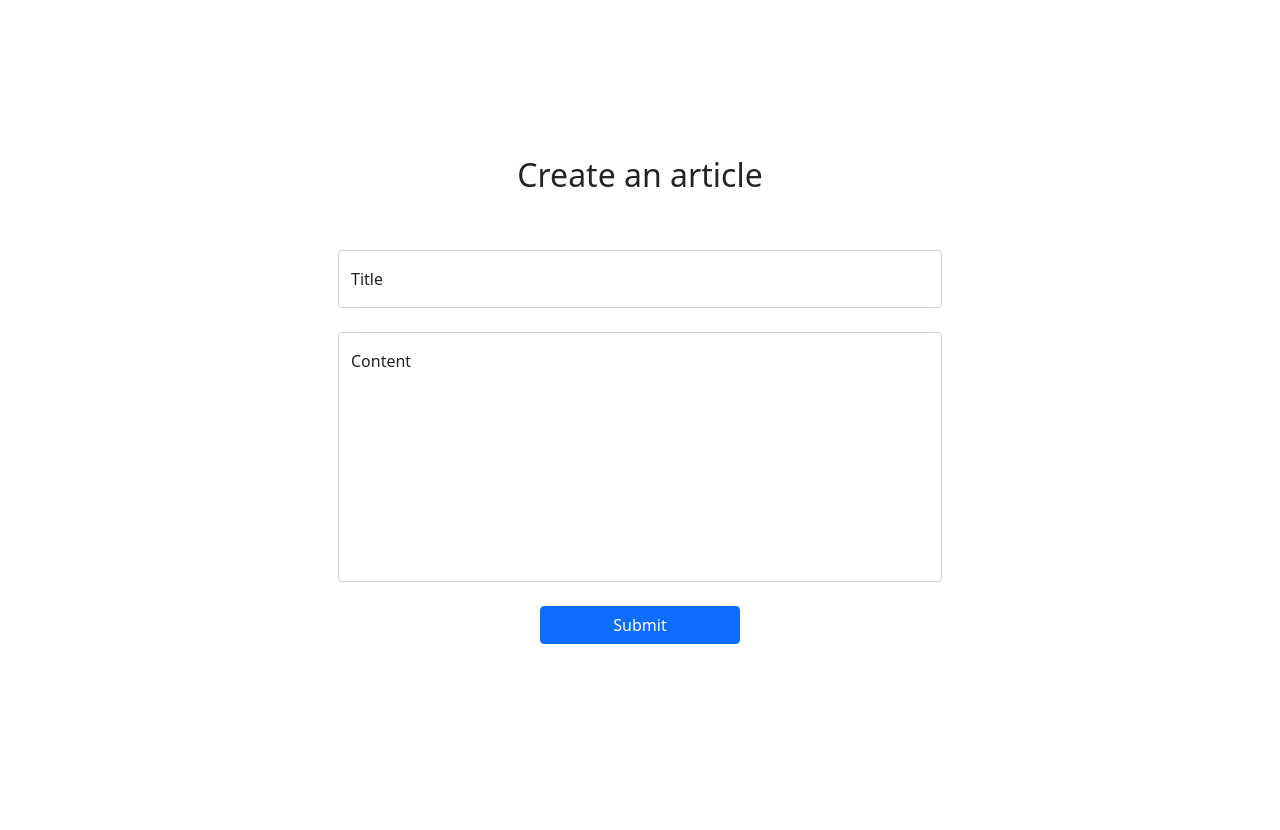
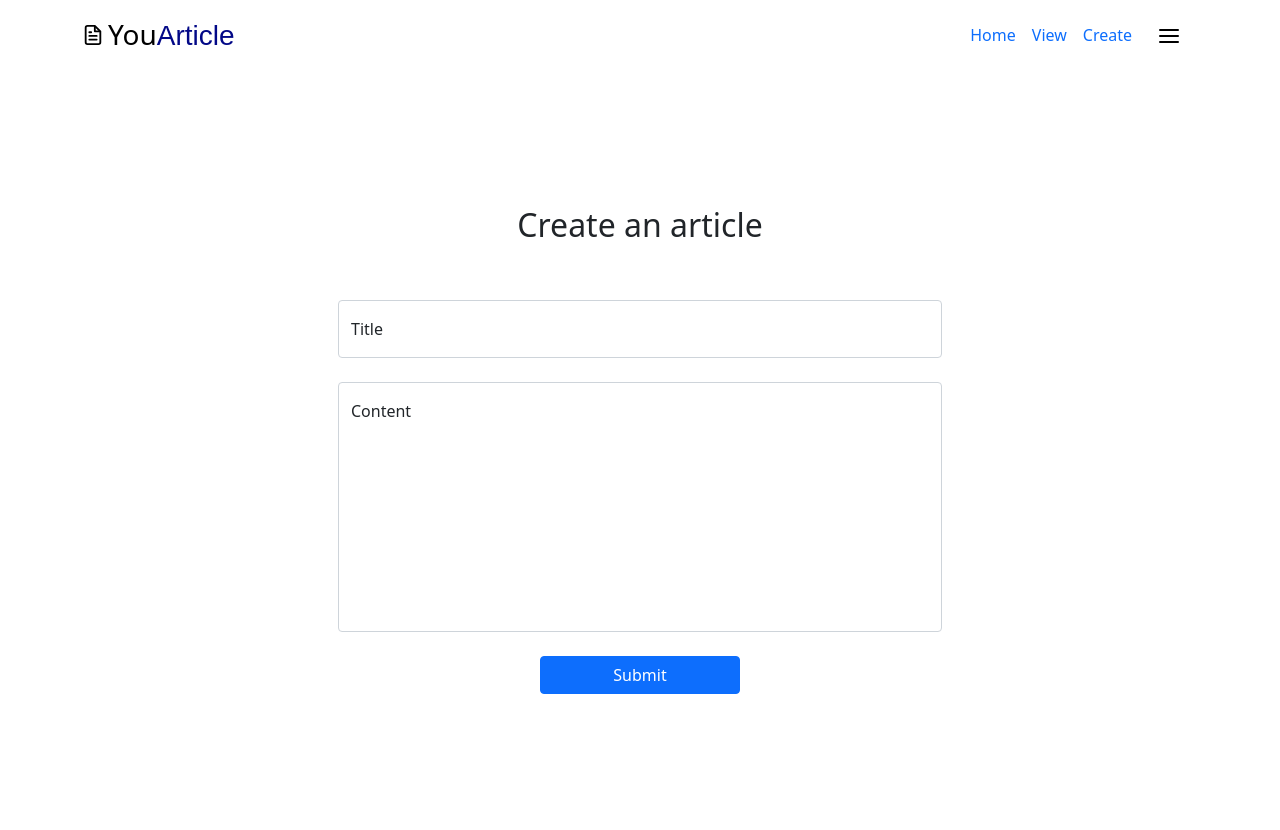
Before and after one commit to elkhailihamza/ArticleManager, a PHP site: page /form.php in a window 1280 px wide. Before the commit the page ends 644 px from the top, so only its background shows below. Run offline with PHP 8.4, Linux system fonts and the light colour scheme; data that the repository does not hold is empty.

Commit message:
added footer and header php + some changes

```diff
--- a/includes/CRUD/crud.php
+++ b/includes/CRUD/crud.php
@@ -89,7 +89,6 @@ class crud extends database
     {
         $this->title = $_POST['title'];
         $this->content = $_POST['content'];
-        $this->id = $_POST['id'];
         $this->user_id = 1;
 
         if (!empty($this->title) && !empty($this->content)) {
@@ -97,6 +96,7 @@ class crud extends database
                 $this->addArticles($this->title, $this->content, $this->user_id);
                 header("Location: __DIR__ . /../index.php");
             } else if ($identifier == 'update') {
+                $this->id = $_POST['id'];
                 $this->updArticles($this->title, $this->content, $this->id);
                 header("Location: __DIR__ . /../index.php");
             }
--- /dev/null
+++ b/includes/css/styles.css
@@ -0,0 +1 @@
+@import url('https://fonts.googleapis.com/css2?family=Allerta+Stencil&family=DM+Sans:opsz,wght@9..40,200;9..40,400&family=Doppio+One&family=Inter:wght@300;700&family=Style+Script&display=swap');
--- /dev/null
+++ b/includes/footer.php
@@ -0,0 +1,3 @@
+</body>
+</html>
+<script src="https://cdn.jsdelivr.net/npm/bootstrap@5.1.3/dist/js/bootstrap.bundle.min.js" integrity="sha384-ka7Sk0Gln4gmtz2MlQnikT1wXgYsOg+OMhuP+IlRH9sENBO0LRn5q+8nbTov4+1p" crossorigin="anonymous"></script>
--- a/includes/header.php
+++ b/includes/header.php
@@ -0,0 +1,60 @@
+<!DOCTYPE html>
+<html lang="en">
+
+<head>
+  <meta charset="UTF-8">
+  <meta name="viewport" content="width=device-width, initial-scale=1.0">
+  <link href="https://cdn.jsdelivr.net/npm/bootstrap@5.1.3/dist/css/bootstrap.min.css" rel="stylesheet"
+    integrity="sha384-1BmE4kWBq78iYhFldvKuhfTAU6auU8tT94WrHftjDbrCEXSU1oBoqyl2QvZ6jIW3" crossorigin="anonymous">
+  <link rel="stylesheet" src="./css/styles.css" />
+  <link rel="stylesheet" src="../includes/css/styles.css" />
+</head>
+
+<body>
+  <nav class="navbar navbar-expand-lg">
+    <div class="container d-flex justify-content-between align-items-center">
+      <div>
+        <a class="navbar-brand text-black d-flex justify-content-center align-items-center gap-1 fs-3" href="#">
+          <svg xmlns="http://www.w3.org/2000/svg" width="22" height="22" viewBox="0 0 24 24" fill="none"
+            stroke="#000000" stroke-width="2" stroke-linecap="round" stroke-linejoin="round">
+            <path d="M14 2H6a2 2 0 0 0-2 2v16c0 1.1.9 2 2 2h12a2 2 0 0 0 2-2V8l-6-6z" />
+            <path d="M14 3v5h5M16 13H8M16 17H8M10 9H8" />
+          </svg><span>You<span class="p-0" style="color: #020887; font-family: 'Allerta Stencil', sans-serif;">Article</span></span>
+        </a>
+      </div>
+      <div>
+        <ul class="navbar-nav me-auto mb-2 mb-lg-0">
+          <li class="nav-item">
+            <a class="nav-link active" aria-current="page" href="index.php">Home</a>
+          </li>
+          <li class="nav-item">
+            <a class="nav-link" href="#">View</a>
+          </li>
+          <li class="nav-item">
+            <a class="nav-link" href="./form.php">Create</a>
+          </li>
+          <li class="nav-item">
+            <div class="dropdown">
+              <a class="btn px-3" style="padding-bottom: 6px;" type="button" id="dropdownMenuButton1"
+                data-bs-toggle="dropdown" aria-expanded="false">
+                <svg xmlns="http://www.w3.org/2000/svg" width="24" height="24" viewBox="0 0 24 24" fill="none"
+                  stroke="#000000" stroke-width="2" stroke-linecap="round" stroke-linejoin="round">
+                  <line x1="3" y1="12" x2="21" y2="12"></line>
+                  <line x1="3" y1="6" x2="21" y2="6"></line>
+                  <line x1="3" y1="18" x2="21" y2="18"></line>
+                </svg>
+              </a>
+              <ul class="dropdown-menu dropdown-menu-end" aria-labelledby="dropdownMenuButton1">
+                <li><a class="dropdown-item" href="#">Login</a></li>
+                <li><a class="dropdown-item" href="#">Register</a></li>
+                <li>
+                  <hr class="dropdown-divider">
+                </li>
+                <li><a class="dropdown-item" href="#">Logout</a></li>
+              </ul>
+            </div>
+          </li>
+        </ul>
+      </div>
+    </div>
+  </nav>
--- a/resources/form.php
+++ b/resources/form.php
@@ -10,6 +10,7 @@
     <?php
         require_once (__DIR__ . '/../config/db.php');
         require_once (__DIR__ . '/../includes/CRUD/crud.php');
+        require (__DIR__ . '/../includes/header.php');
         $identifier = "insert";
         $crud = new crud();
         $crud->checker($identifier);
@@ -17,7 +18,7 @@
 </head>
 
 <body>
-    <main class="container-fluid d-flex flex-column justify-content-center align-items-center" style="height: 100vh;">
+    <main class="container-fluid d-flex flex-column justify-content-center align-items-center" style="height: 95vh;">
         <div class="container col-6 d-grid gap-5">
             <div class="text-center">
                 <h2>
```
Also changed, not shown: resources/index.php (+3 -13 lines).
